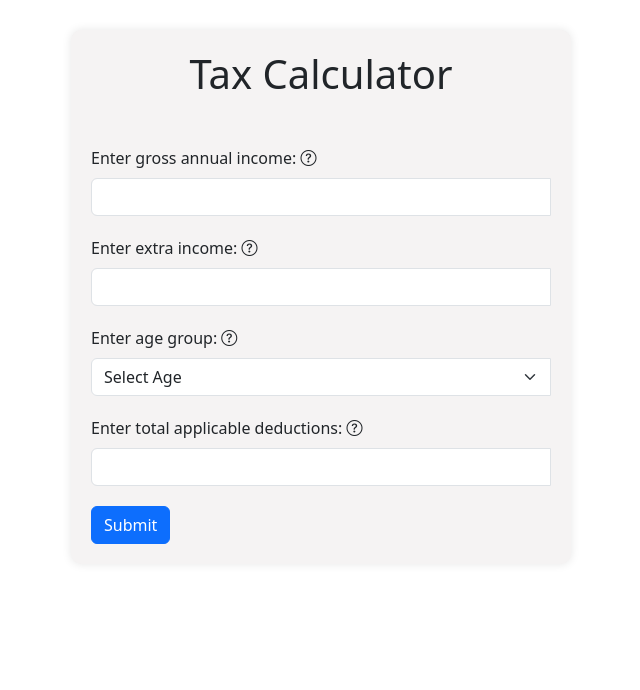
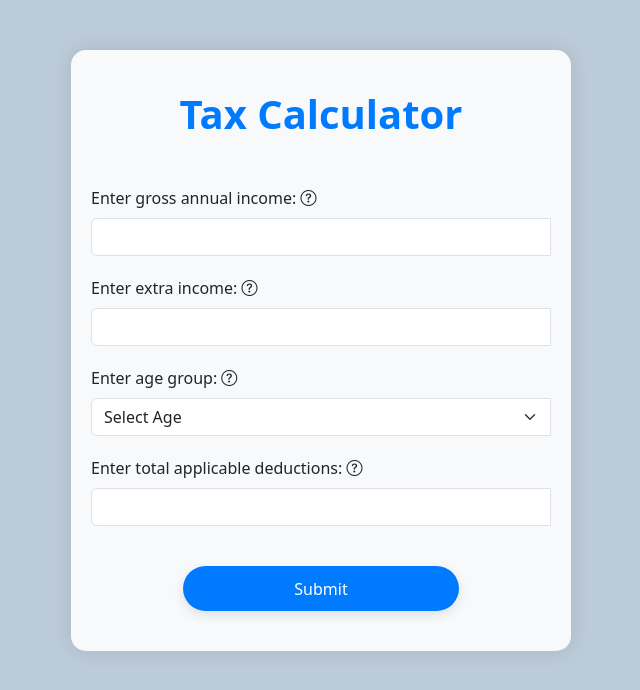
Before and after one commit to david4u17/Tax-Calculator, a plain HTML site: page index.html in a window 1280 px wide. Shown: the whole page, without its empty margins (319-959 px from the left). Drawn offline with nearby package versions, Linux system fonts and the light colour scheme.

Commit message:
Add files via upload

```diff
--- a/index.html
+++ b/index.html
@@ -22,7 +22,7 @@
             <div class="col-md-8">
                 <div class="form-container">
 
-                    <h1>Tax Calculator</h1>
+                    <h1 style="text-shadow: inset 0px 0px 20px rgba(0, 0, 0, 0.1)"> <b> Tax Calculator </b> </h1>
 
                     <form id="taxForm" class="mt-5">
 
@@ -99,7 +99,9 @@
                             </div>
                         </div>
 
-                        <button type="submit" class="btn btn-primary"> Submit </button>
+                        <div class="submit-btn">
+                            <button type="submit" class="btn btn-primary submit-btn-btn"> Submit </button>
+                        </div>
 
                     </form>
                 </div>
--- a/script.js
+++ b/script.js
@@ -74,8 +74,9 @@ function validateAndCalculateTax(event) {
         let taxAmount = taxAndIncome.tax;
         let postTaxIncome = taxAndIncome.overallIncome;
 
-        document.getElementById("taxResult").innerText = "Tax Amount = ₹ " + taxAmount.toFixed(2);
-        document.getElementById("taxResult2").innerText = " Your overall income will be = ₹ " + postTaxIncome.toFixed(2) + " (after tax deductions) ";
+        document.getElementById("taxResult").innerHTML = "Tax Amount = <b> ₹ " + taxAmount.toFixed(2)+"</b>";
+        document.getElementById("taxResult2").innerHTML = "Your overall income will be = <b> ₹ " + postTaxIncome.toFixed(2) + "</b> (after tax deductions)";
+
 
         // Modal
         let modal = new bootstrap.Modal(document.getElementById("taxResultModal"));
--- a/style.css
+++ b/style.css
@@ -1,19 +1,33 @@
+body{
+    background-color: rgb(188, 203, 216);
+}
+
 .form-container {
     max-width: 500px;
-    margin: 30px auto;
-    padding: 20px;
-    background-color: #f5f3f3;
-    border-radius: 10px;
-    box-shadow: 0 0 10px rgba(0, 0, 0, 0.1);
+    margin: 50px auto 40px auto;
+    padding: 40px 20px;
+    background-color: #f8f9fa;
+    border-radius: 15px;
+    box-shadow: 0 0 20px rgba(0, 0, 0, 0.1);
+    /* box-shadow: inset 0px 0px 20px rgba(0, 0, 0, 0.1) */
 }
 
 .form-container h1 {
     text-align: center;
-    margin-bottom: 30px;
+    margin-bottom: 40px;
+    color: #007bff;
 }
 
 .form-group {
     margin-bottom: 20px;
+}
+
+.error-icon {
+    display: none;
+    position: absolute;
+    top: 50%;
+    transform: translateY(-50%);
+    color: #dc3545;
 }
 
 .error-icon {
@@ -41,3 +55,25 @@
     background-color: #ffffff;
     transform: translateY(-50%);
 }
+
+.submit-btn {
+    margin: 40px auto 0px auto;
+    display: flex;
+    justify-content: center;
+}
+
+.submit-btn-btn {
+    width: 60%;
+    height: 45px;
+    border-radius: 25px;
+    box-shadow: 0px 4px 12px rgba(0, 0, 0, 0.1);
+    background-color: #007bff;
+    color: #ffffff;
+    border: none;
+    transition: all 0.3s ease;
+}
+
+.submit-btn-btn:hover {
+    transform: translateY(-2px);
+    box-shadow: 0px 6px 16px rgba(0, 0, 0, 0.2);
+}
```
